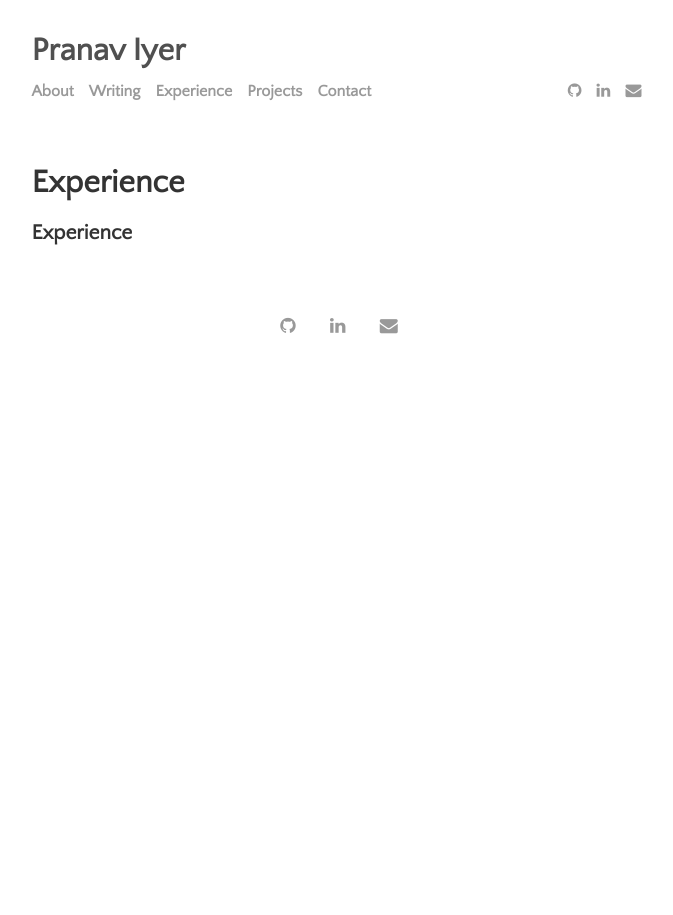
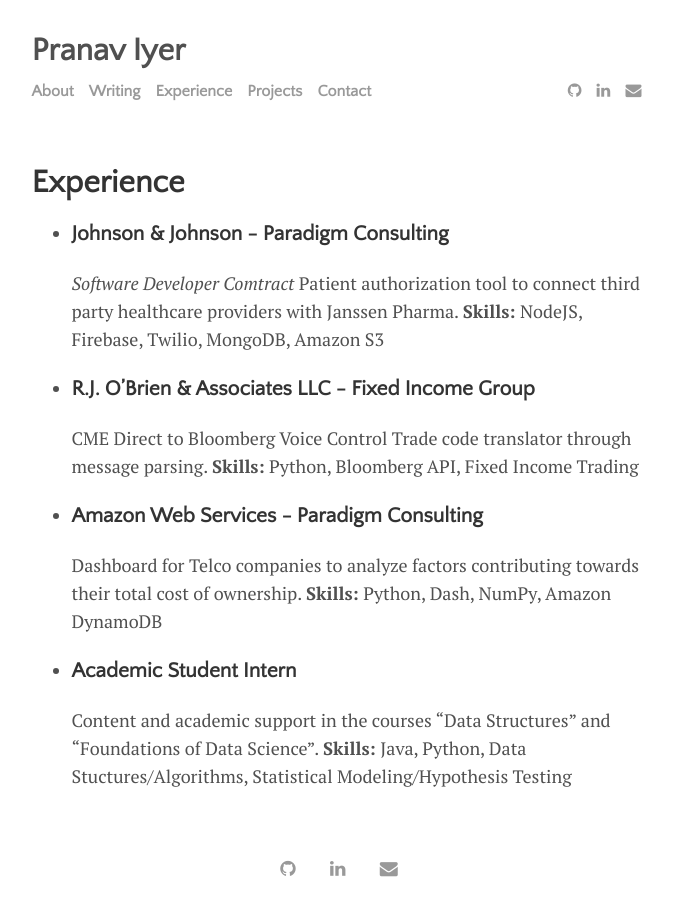
Before and after one commit to pranavxiyer/pranavxiyer.github.io, a Jekyll site: the page built from menu/experience.md, in a window 1280 px wide. Shown: the whole page, without its empty margins (301-974 px from the left). Built offline with Jekyll 4.4.1, drawn with Linux system fonts in a browser that asks for light colours.

Commit message:
experience and contact

```diff
--- a/menu/experience.md
+++ b/menu/experience.md
@@ -4,4 +4,20 @@ title: Experience
 permalink: /experience
 ---
 
-### Experience
+* ### Johnson & Johnson - Paradigm Consulting
+*Software Developer Comtract*
+Patient authorization tool to connect third party healthcare providers with Janssen Pharma.
+**Skills:** NodeJS, Firebase, Twilio, MongoDB, Amazon S3
+
+
+* ### R.J. O'Brien & Associates LLC - Fixed Income Group
+CME Direct to Bloomberg Voice Control Trade code translator through message parsing.
+**Skills:** Python, Bloomberg API, Fixed Income Trading
+
+* ### Amazon Web Services - Paradigm Consulting
+Dashboard for Telco companies to analyze factors contributing towards their total cost of ownership.
+**Skills:** Python, Dash, NumPy, Amazon DynamoDB
+
+* ### Academic Student Intern
+Content and academic support in the courses “Data Structures” and “Foundations of Data Science”.
+**Skills:** Java, Python, Data Stuctures/Algorithms, Statistical Modeling/Hypothesis Testing
```
Also changed, not shown: menu/contact.md (+1 -1 lines).
